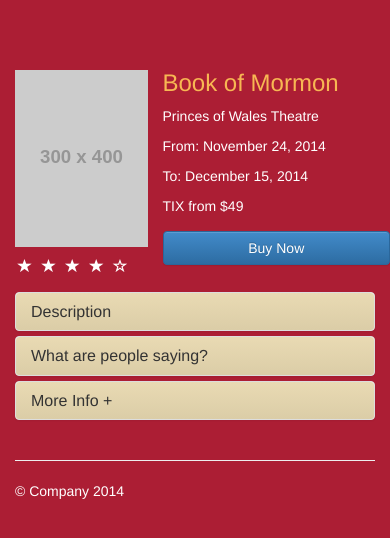
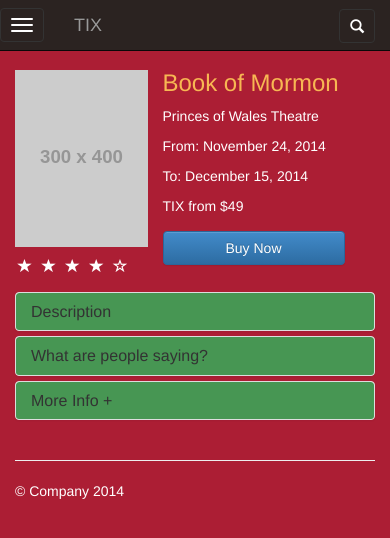
Before and after one commit to pbellesa/UIDesignPrototype, a plain HTML site: page play_description.html in a window 390 px wide. Drawn offline with nearby package versions, Linux system fonts and the light colour scheme; placeholder pictures from the web are drawn by us.

Commit message:
Fixed navigation

```diff
--- a/css/main.css
+++ b/css/main.css
@@ -39,7 +39,7 @@
 }
 
 .collection{
-
+   text-align: right;
 }
 .description img {
     margin-top: 20px;
@@ -67,7 +67,7 @@
     line-height: 230%;
 }
 .panel-default>.panel-heading{
-    background-image: linear-gradient(to bottom,#E9DAB3  0,#dbcda7  100%);
+    background-image: linear-gradient(to bottom,#479653  0,#479653  100%);
 }
 
 .margin {
--- a/play_description.html
+++ b/play_description.html
@@ -20,7 +20,27 @@
         <script src="js/vendor/modernizr-2.6.2-respond-1.1.0.min.js"></script>
     </head>
     <body>
+         <div class="navbar navbar-inverse navbar-fixed-top" role="navigation">
+      <div class="container">
+        <div class="navbar-header">
+          <button type="button" class="navbar-toggle pull-left" data-toggle="collapse" data-target=".navbar-collapse">
+            <span class="sr-only">Toggle navigation</span>
+            <span class="icon-bar"></span>
+            <span class="icon-bar"></span>
+            <span class="icon-bar"></span>
+          </button>
+          <a class="navbar-brand" href="index.html">TIX  </a>
 
+
+
+          <a id="toggle" href="#"><span class="navbar-toggle glyphicon glyphicon-search"></span></a>
+         <input id="search" type="text" placeholder="Search" class="form-control navbar-toggle">
+          </div>
+        <div class="navbar-collapse collapse">
+
+        </div><!--/.navbar-collapse -->
+      </div>
+    </div>
         <div class="container">
             <div class="description">
                 <div class="row">
@@ -40,7 +60,7 @@
                             <p>From: November 24, 2014</p>
                             <p>To: December 15, 2014</p>
                             <p>TIX from $49</p>
-                            <button class="btn btn-primary">Buy Now</button>
+                            <a href="tickets.html"><button style="width: 80%;" class="btn btn-primary">Buy Now</button></a>
                     </div>
                 </div>
             </div>
```
Also changed, not shown: confirmation.html (+1 -1 lines), index.html (+3 -3 lines).
